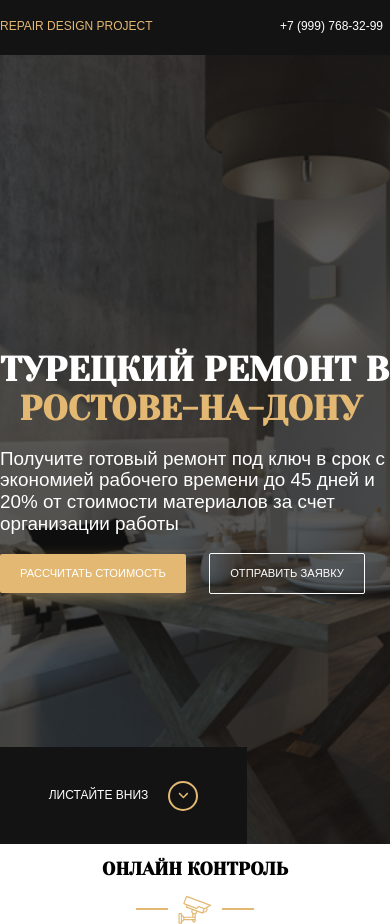
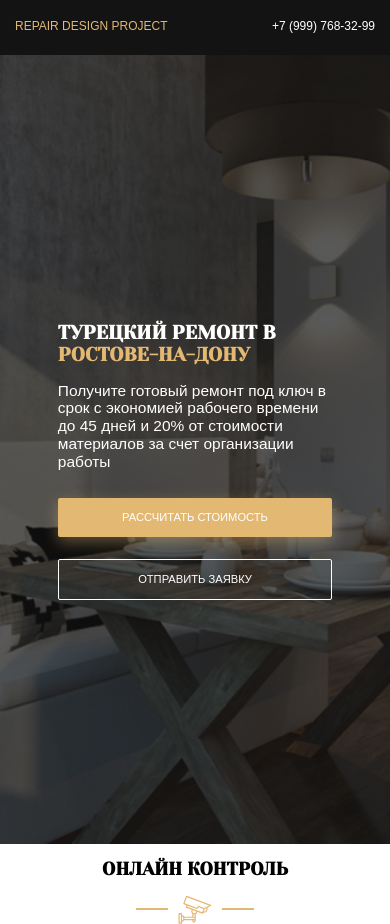
Before and after one commit to Shurenchikkwork/shurenchikk-work.best, a website: page index.html in a window 390 px wide. Drawn offline with Linux system fonts and the light colour scheme.

Commit message:
feat: add meia for 570px displey

```diff
--- a/sass/_media.sass
+++ b/sass/_media.sass
@@ -15,7 +15,7 @@
 @media screen and ( max-width: 570px )
     .contacts
         &__phone
-            margin-right: 7px
+            margin-right: 15px
             color: $light
             text-decoration: none
         &__bUtton
@@ -23,3 +23,22 @@
     .logo
         display: flex
         margin-right: 0
+        margin-left: 15px
+    .title
+        font-size: 1.6rem
+    .hero
+        &__scroll-down
+            display: none
+        &__content
+            max-width: 22.86rem
+        &__text
+            font-size: 1.29rem
+            margin-bottom: 2.28rem
+        &__button
+            display: block
+            min-width: 22.86rem
+            margin-bottom: 1.85rem
+@media screen and ( max-height: 615px )
+    .hero
+        &__scroll-down
+            display: none
```
Also changed, not shown: css/style.css.
